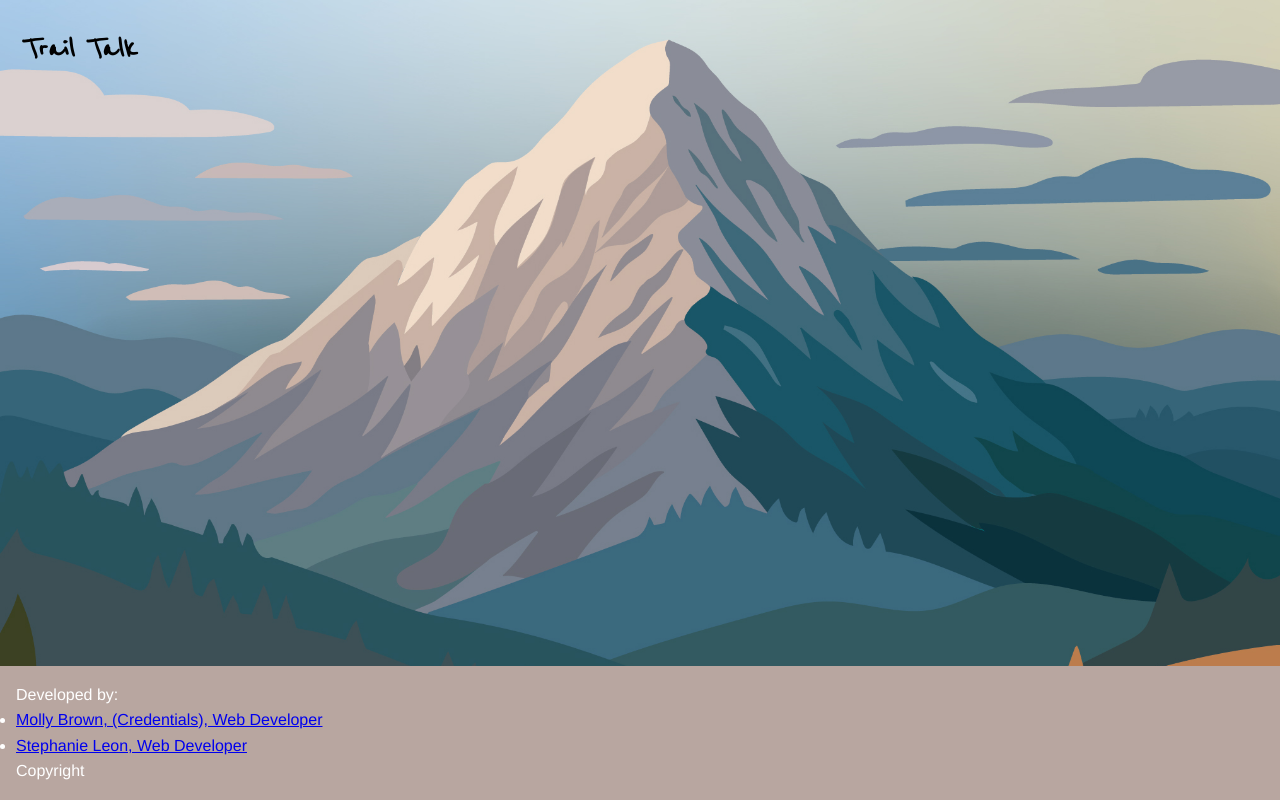
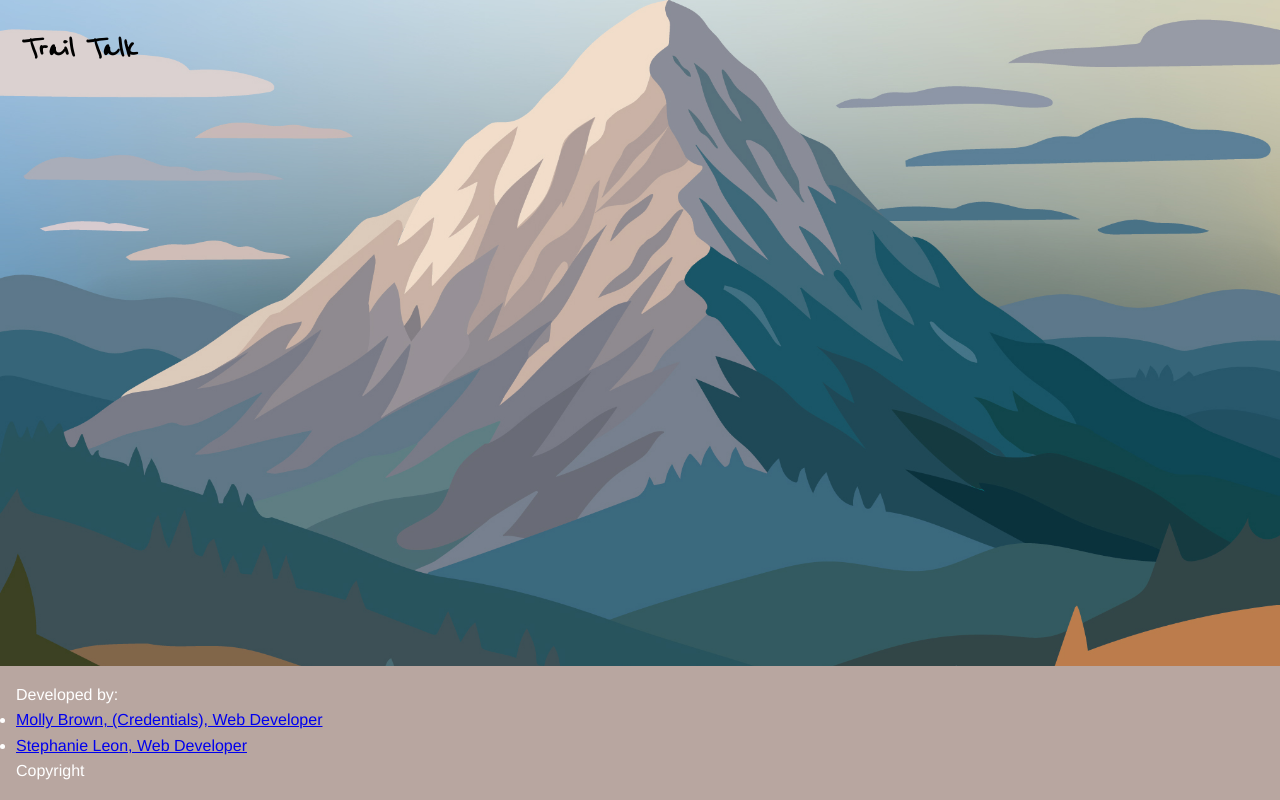
Before and after one commit to stefleon33/Talk_Trail, a React (Vite) app in the folder frontend/: page / in a window 1280 px wide. Built offline with nearby package versions, Linux system fonts and the light colour scheme.

Commit message:
Background image styling

```diff
--- a/frontend/src/assets/pages/_home.scss
+++ b/frontend/src/assets/pages/_home.scss
@@ -1,12 +1,10 @@
 @use '../abstracts/variables' as *;
 @import "../abstracts/_variables.scss";
 
-.home-page {
+.background-image {
   position: fixed;
-  top: 0;
-  left: 0;
   width: 100%;
-  height: 100%;
+  height: 90%;
   background-image: url('/Mountain_Mockup.JPG');
   background-size: cover;
   background-position: center;
--- a/frontend/src/pages/home.jsx
+++ b/frontend/src/pages/home.jsx
@@ -3,7 +3,7 @@ import React from "react";
 export default function Body() {
 
     return(
-        <main className="home-page">
+        <main className="background-image">
             <div>
             </div>
         </main>
```
